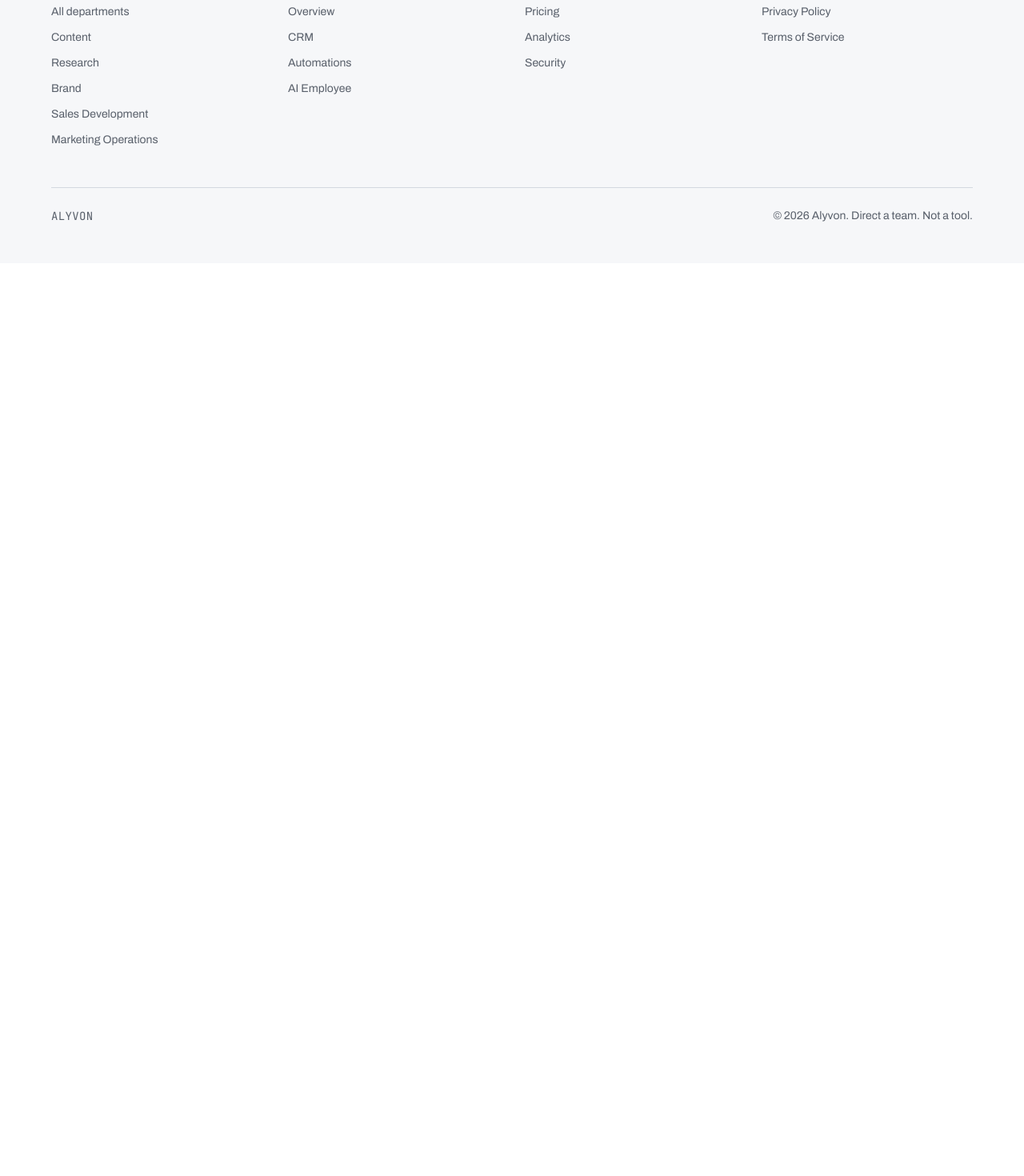
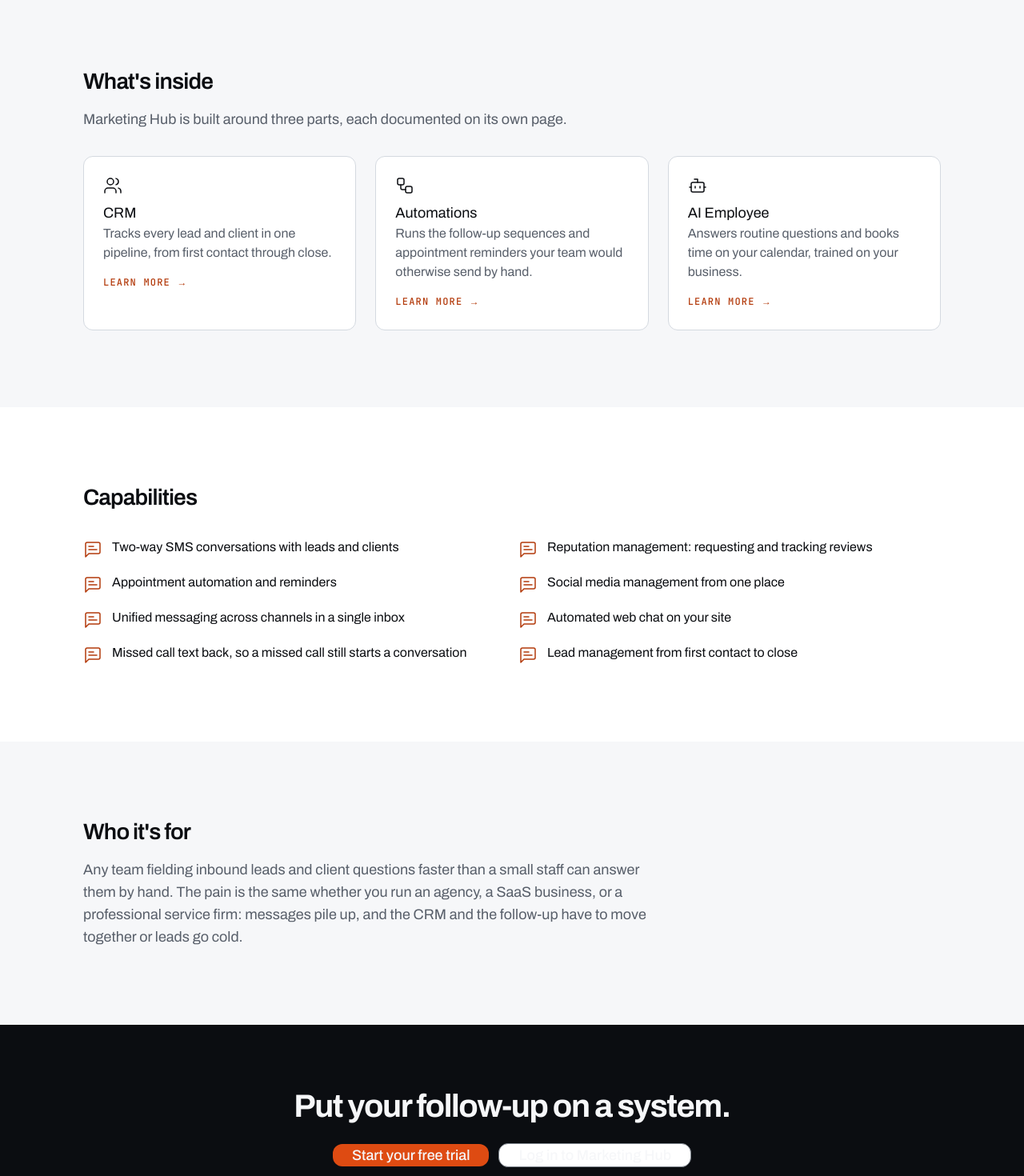
Before and after one commit to alyvonai/alyvon-marketing-site, a Next.js app: page /marketing-hub in a window 1280 px wide. Before the commit this address had no page. Shown: the part 620-2090 px from the top of the page at 80% size. Before the commit the page ends 949 px from the top, so only its background shows below. Built offline with nearby package versions, Linux system fonts and the light colour scheme.

Commit message:
feat: add Marketing Hub pillar page

```diff
--- /dev/null
+++ b/app/marketing-hub/page.tsx
@@ -0,0 +1,158 @@
+import Link from "next/link"
+import { Bot, MessageSquareText, Users, Workflow } from "lucide-react"
+import { buttonVariants } from "@/components/ui/button"
+import { Card, CardContent, CardDescription, CardHeader, CardTitle } from "@/components/ui/card"
+import { Section } from "@/components/marketing/section"
+import { Hero } from "@/components/marketing/hero"
+import { CtaBand } from "@/components/marketing/cta-band"
+import { MARKETING_HUB_FEATURES } from "@/lib/nav-data"
+import { cn } from "@/lib/utils"
+import { buildMetadata } from "@/lib/metadata"
+
+// Copy pulled verbatim from Library deliverable e0adc23e-9115-4d27-ab08-b1cd1896e9b2
+// (Ticket 0h, final -- the /marketing-hub section, lines 44-80 of the source docx,
+// including the "three parts" table). Vertical-neutral per
+// docs/tickets-2-21-manifest.md.
+
+export const metadata = buildMetadata({
+  title: "Marketing Hub - Alyvon",
+  description:
+    "Alyvon Marketing Hub: the CRM, automations, and AI Employee behind your lead and client messaging, in one connected system.",
+  path: "/marketing-hub",
+})
+
+// "Part | What it does" table from the source docx. Icons are decorative --
+// each card already carries a visible label, so a bare lucide icon is used
+// instead of IconWrapper per docs/tickets-2-21-manifest.md.
+const PARTS = [
+  {
+    icon: Users,
+    title: "CRM",
+    description: "Tracks every lead and client in one pipeline, from first contact through close.",
+  },
+  {
+    icon: Workflow,
+    title: "Automations",
+    description:
+      "Runs the follow-up sequences and appointment reminders your team would otherwise send by hand.",
+  },
+  {
+    icon: Bot,
+    title: "AI Employee",
+    description: "Answers routine questions and books time on your calendar, trained on your business.",
+  },
+]
+
+const CAPABILITIES = [
+  "Two-way SMS conversations with leads and clients",
+  "Reputation management: requesting and tracking reviews",
+  "Appointment automation and reminders",
+  "Social media management from one place",
+  "Unified messaging across channels in a single inbox",
+  "Automated web chat on your site",
+  "Missed call text back, so a missed call still starts a conversation",
+  "Lead management from first contact to close",
+]
+
+export default function MarketingHubPillarPage() {
+  return (
+    <>
+      <Hero
+        eyebrow="Product line: marketing hub"
+        heading="One system for every conversation with a lead or a client."
+        subhead="Marketing Hub runs your CRM, your follow-up automations, and an AI Employee that handles routine conversations, so nothing sits unanswered."
+        actions={
+          <Link href="/login" className={cn(buttonVariants({ size: "lg" }))}>
+            Start your free trial
+          </Link>
+        }
+      />
+
+      <Section tone="surface">
+        <div className="flex flex-col gap-8">
+          <div className="flex max-w-[720px] flex-col gap-4">
+            <h2 className="text-display-m text-text-primary">What&apos;s inside</h2>
+            <p className="text-body-l text-text-secondary">
+              Marketing Hub is built around three parts, each documented on its own page.
+            </p>
+          </div>
+          <div className="grid gap-6 sm:grid-cols-3">
+            {PARTS.map((part) => {
+              const feature = MARKETING_HUB_FEATURES.find((f) => f.label === part.title)
+              return (
+                <Card key={part.title}>
+                  <CardHeader>
+                    <part.icon
+                      className="mb-2 h-6 w-6 text-text-primary"
+                      strokeWidth={1.5}
+                      aria-hidden="true"
+                    />
+                    <CardTitle className="text-body-l">{part.title}</CardTitle>
+                    <CardDescription>{part.description}</CardDescription>
+                  </CardHeader>
+                  <CardContent>
+                    {feature ? (
+                      <Link
+                        href={feature.href}
+                        className="font-mono text-label uppercase text-accent-strong transition-colors duration-micro ease-out-standard hover:text-accent"
+                      >
+                        Learn more &rarr;
+                      </Link>
+                    ) : null}
+                  </CardContent>
+                </Card>
+              )
+            })}
+          </div>
+        </div>
+      </Section>
+
+      <Section tone="canvas">
+        <div className="flex flex-col gap-8">
+          <h2 className="text-display-m text-text-primary">Capabilities</h2>
+          <ul className="grid gap-4 sm:grid-cols-2">
+            {CAPABILITIES.map((capability) => (
+              <li key={capability} className="flex items-start gap-3">
+                <MessageSquareText
+                  className="mt-1 h-6 w-6 shrink-0 text-accent-strong"
+                  strokeWidth={1.5}
+                  aria-hidden="true"
+                />
+                <span className="text-body text-text-primary">{capability}</span>
+              </li>
+            ))}
+          </ul>
+        </div>
+      </Section>
+
+      <Section tone="surface">
+        <div className="flex max-w-[720px] flex-col gap-4">
+          <h2 className="text-display-m text-text-primary">Who it&apos;s for</h2>
+          <p className="text-body-l text-text-secondary">
+            Any team fielding inbound leads and client questions faster than a small staff can
+            answer them by hand. The pain is the same whether you run an agency, a SaaS business,
+            or a professional service firm: messages pile up, and the CRM and the follow-up have
+            to move together or leads go cold.
+          </p>
+        </div>
+      </Section>
+
+      <CtaBand
+        heading="Put your follow-up on a system."
+        actions={
+          <>
+            <Link href="/login" className={cn(buttonVariants({ size: "lg" }))}>
+              Start your free trial
+            </Link>
+            <Link
+              href="/login"
+              className={cn(buttonVariants({ variant: "secondary", size: "lg" }))}
+            >
+              Log in to Marketing Hub
+            </Link>
+          </>
+        }
+      />
+    </>
+  )
+}
```
